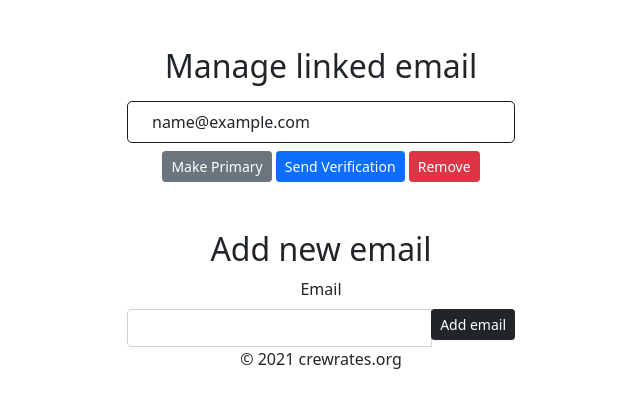
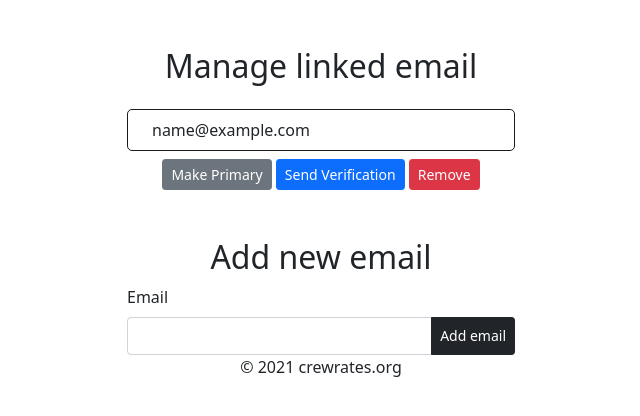
Before and after one commit to derthadams/crew-rates, a Django app: page /accounts/email/ in a window 1280 px wide. Shown: the part 66-482 px from the top of the page, without its empty margins (319-959 px from the left). Run offline with Django 3.2, Linux system fonts and the light colour scheme; the visitor is signed in with stand-in values (Sample User, id 1); data comes from the database, SQL or seed files in the repository.

Commit message:
Update manage email page for Bootstrap 5.1

```diff
--- a/templates/allauth/account/email.html
+++ b/templates/allauth/account/email.html
@@ -29,7 +29,7 @@
 
         <div class="list-group my-2">
         {% for emailaddress in user.emailaddress_set.all %}
-
+          <div class="mt-2">
             <input id="email_radio_{{ forloop.counter }}" type="radio" name="email"
                {% if emailaddress.primary or user.emailaddress_set.count == 1 %}
                checked="checked"{% endif %}
@@ -38,19 +38,20 @@
             <label for="email_radio_{{ forloop.counter }}"
                    class="{% if emailaddress.primary %}primary_email{% endif %}
                    list-group-item d-flex px-3" >
-              <span class="mr-auto">{{ emailaddress.email }}</span>
+              <span class="me-auto">{{ emailaddress.email }}</span>
               <span>
                 {% if emailaddress.primary %}
-                  <span class="primary badge badge-secondary">{% trans "Primary" %}</span>
+                  <span class="primary badge bg-secondary">{% trans "Primary" %}</span>
                 {% endif %}
                 {% if emailaddress.verified %}
-                  <span class="verified badge badge-primary">{% trans "Verified" %}</span>
+                  <span class="verified badge bg-primary">{% trans "Verified" %}</span>
 {#                {% else %}#}
 {#                  <span class="unverified badge badge-secondary">{% trans "Unverified" %}</span>#}
                 {% endif %}
 
               </span>
             </label>
+          </div>
         {% endfor %}
         </div>
 
@@ -80,7 +81,7 @@
 
     <form method="post" action="{% url 'account_email' %}" class="add_email">
         {% csrf_token %}
-        <div class="form-group text-left">
+        <div class="form-group text-start">
           <label class="form-label" for="id_email">Email</label>
           <div class="input-group">
               {{ form.email.errors }}
@@ -88,10 +89,8 @@
                    value="{% if form.email.value %} {{ form.email.value }} {% endif %}"
 {#                   placeholder="Email" #}
                    required id="id_email" autocomplete="email">
-            <div class="input-group-append">
-                  <button class="btn btn-sm btn-dark"name="action_add" type="submit">
-                    {% trans "Add email" %}</button>
-            </div>
+            <button class="btn btn-sm btn-dark"name="action_add" type="submit">
+              {% trans "Add email" %}</button>
           </div>
         </div>
     </form>
```
